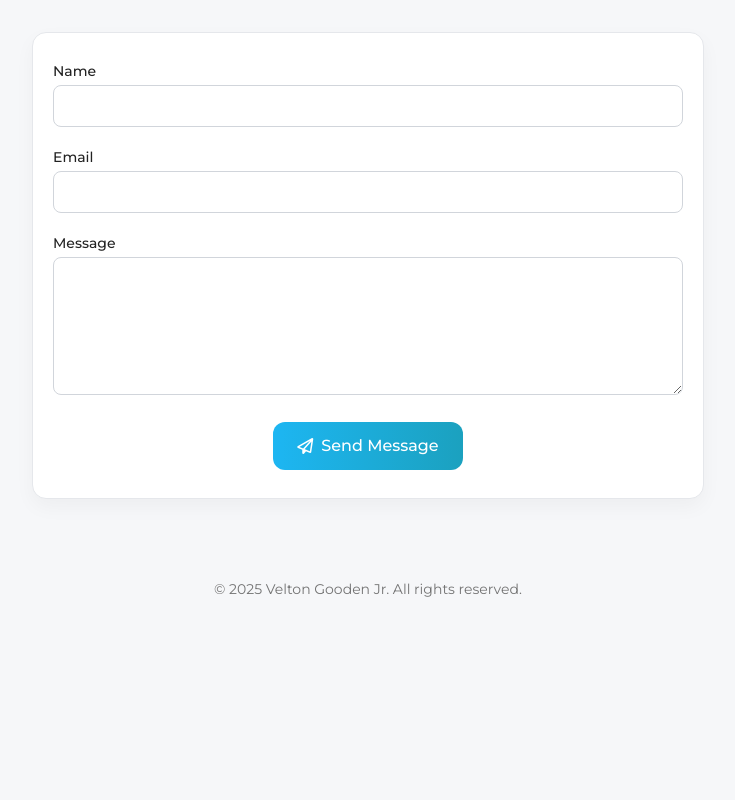
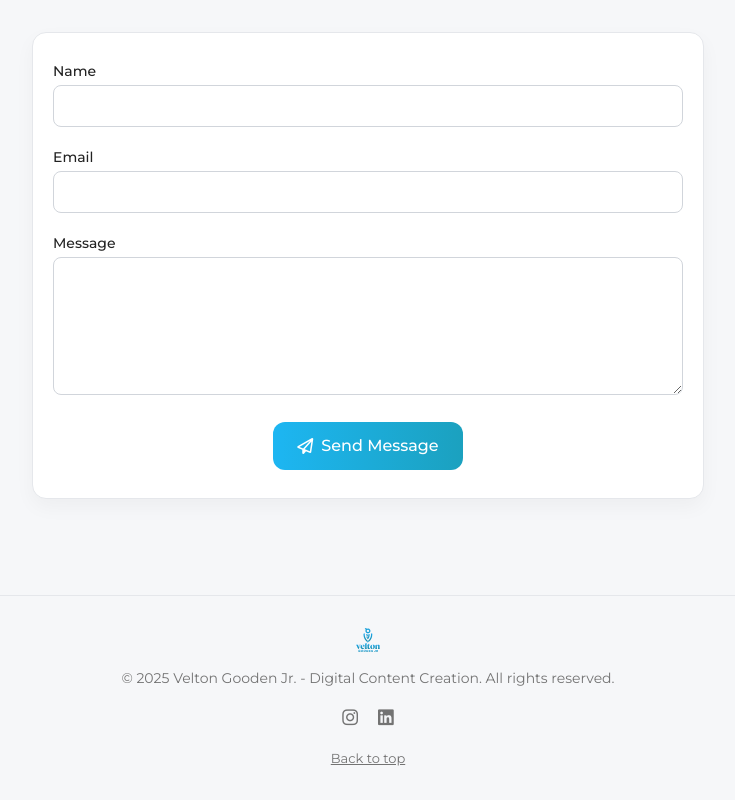
Before and after one commit to veltongoodenjr/mini-portfolio, a plain HTML site: page pages/contact/index.html in a window 1280 px wide. Shown: the part 396-1196 px from the top of the page, without its empty margins (272-1007 px from the left). Before the commit the page ends 1027 px from the top, so only its background shows below. Drawn offline with nearby package versions, Linux system fonts and the light colour scheme.

Commit message:
Update index.html

```diff
--- a/pages/contact/index.html
+++ b/pages/contact/index.html
@@ -103,10 +103,30 @@
     </section>
   </main>
 
-  <!-- Footer -->
-  <footer class="text-center text-sm text-neutral-500 py-8">
-    © <span id="year"></span> Velton Gooden Jr. All rights reserved.
-  </footer>
+<!-- Footer -->
+<footer class="border-t mt-12">
+  <div class="max-w-6xl mx-auto px-4 py-8 text-sm text-neutral-500 text-center">
+    <div class="flex justify-center mb-4">
+      <img src="/assets/images/brand/logo.svg" alt="Velton Gooden Jr logo" class="h-6 w-auto">
+    </div>
+    <p class="mb-4">
+      © <span id="year"></span> Velton Gooden Jr. - Digital Content Creation. All rights reserved.
+    </p>
+    <div class="flex justify-center gap-5 mb-4 text-lg">
+      <a href="https://www.instagram.com/veltongoodenjr" target="_blank" rel="noopener" aria-label="Instagram" class="hover:text-pink-600">
+        <i class="fa-brands fa-instagram"></i>
+      </a>
+      <a href="https://www.linkedin.com/in/veltongoodenjr" target="_blank" rel="noopener" aria-label="LinkedIn" class="hover:text-sky-700">
+        <i class="fa-brands fa-linkedin"></i>
+      </a>
+    </div>
+    <a href="#" class="text-[13px] underline hover:text-neutral-700">Back to top</a>
+  </div>
+</footer>
+
+<script>
+  document.getElementById('year').textContent = new Date().getFullYear();
+</script>
 
   <script>document.getElementById('year').textContent = new Date().getFullYear();</script>
 </body>
```
